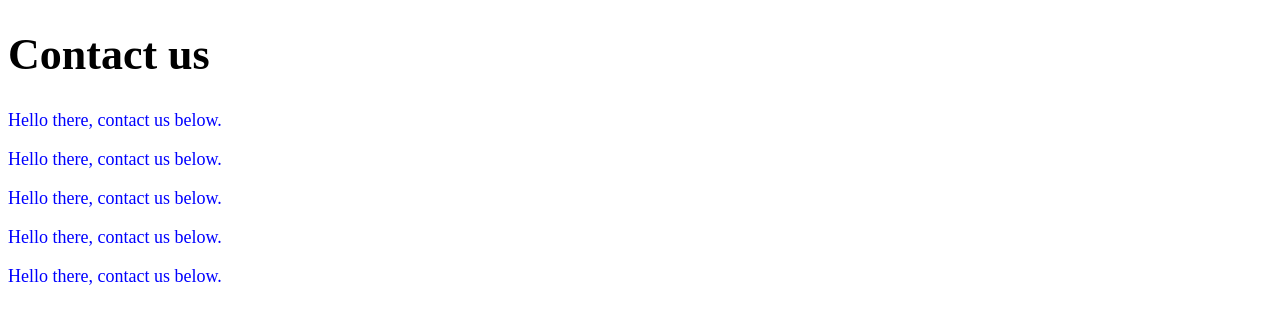
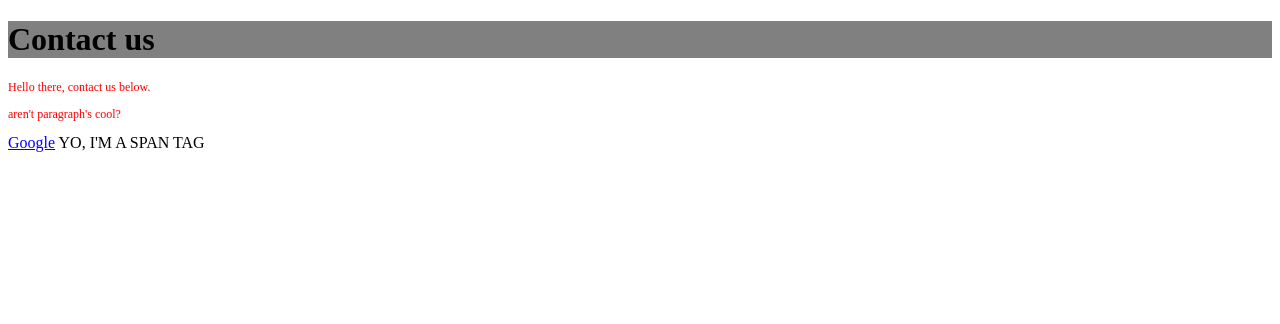
Before and after one commit to pasrobert/css, a plain HTML site: page contact.html in a window 1280 px wide. Drawn offline with Linux system fonts and the light colour scheme.

Commit message:
targeting elements with CSS

```diff
--- a/contact.html
+++ b/contact.html
@@ -15,10 +15,12 @@
     </div>
 
     <p>Hello there, contact us below.</p>
-    <p>Hello there, contact us below.</p>
-    <p>Hello there, contact us below.</p>
-    <p>Hello there, contact us below.</p>
-    <p>Hello there, contact us below.</p>
+    <p>aren't paragraph's cool?</p>
+
+    <a href="http://www.google.com">Google</a>
+
+    <span>Yo, I'm a span tag</span>
+
 
 </body>
 
--- a/css file/syntax.css
+++ b/css file/syntax.css
@@ -8,14 +8,24 @@
 
 /*Style all P tags */
 p{
-    font-size: 18px;
+    font-size: 12px;
+    color: red;
+}
+
+a{
+    text-decoration: underline;
     color: blue;
 }
 
-#header p {
-    font-size: 24px;
+span{
+    text-transform: uppercase;
 }
 
 h1{
-    font-size: 44px;
+    font-size: 32px;
 }
+
+div{
+    width:100%;
+    background-color: grey;
+}
```
